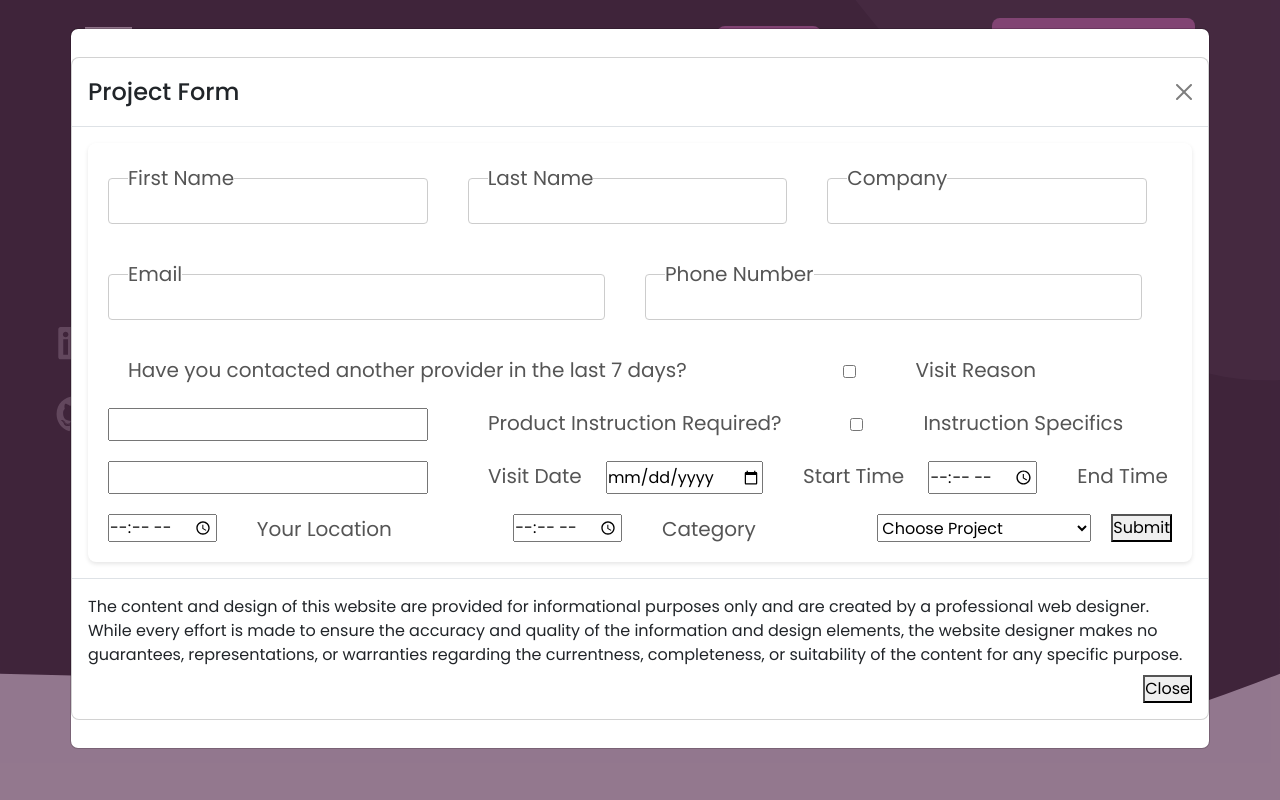
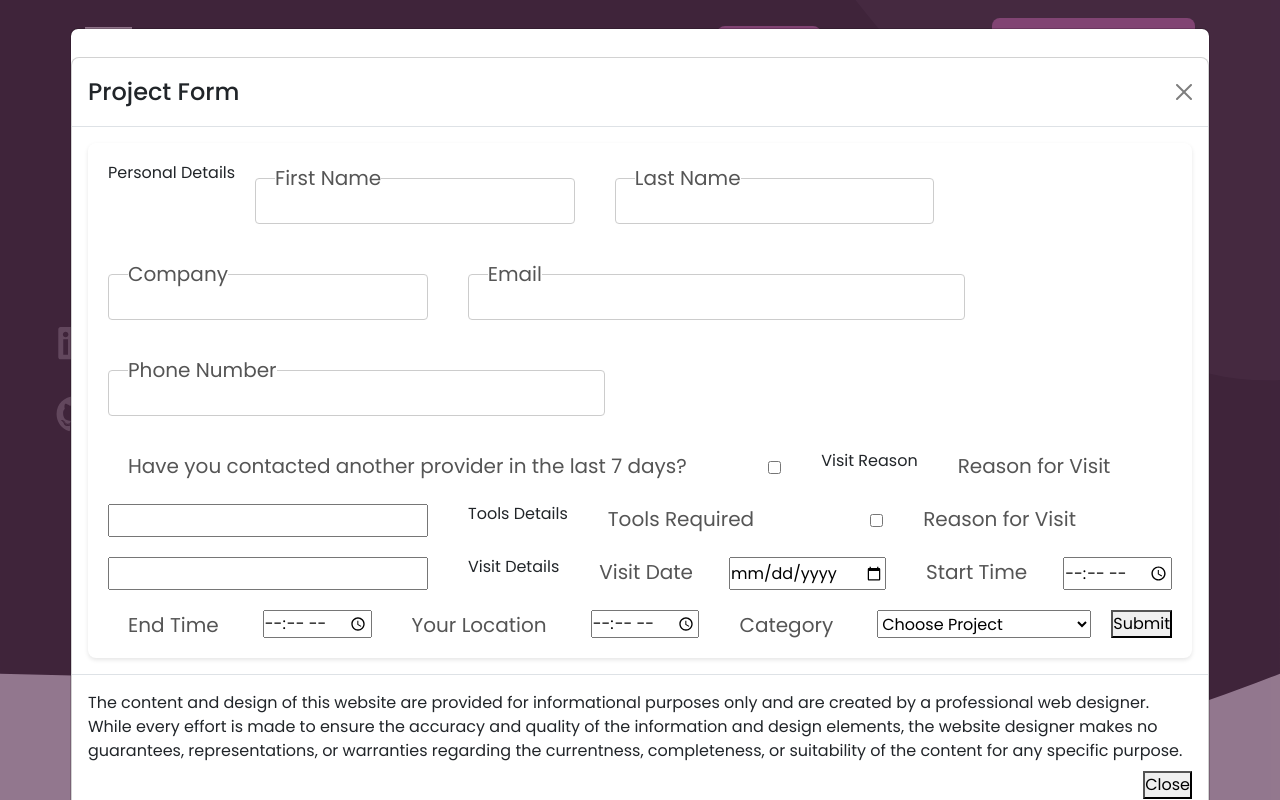
Before and after one commit to tektechnologies/craigbarkley, a React (Create React App) app: page / in a window 1280 px wide. Both pictures are taken after a click on the element "New Project Request". Shown: the top 800 px of the page. Built offline with nearby package versions, Linux system fonts and the light colour scheme.

Commit message:
update naming add h2s

```diff
--- a/src/components/SelectedProjectForm/SelectedProjectForm.js
+++ b/src/components/SelectedProjectForm/SelectedProjectForm.js
@@ -45,14 +45,11 @@ const SelectedProjectForm = (props) => {
 
         <Modal.Body>
           <div className="form-container">
-
             <form onSubmit={handleSubmit(onSubmit)}>
-
+              <h2>Personal Details</h2>
               <div class="label-input-group three-col">
-
                 <label htmlFor="firstName">First Name</label>
                 <input type="text" id="firstName" {...register("firstName")} />
-
               </div>
               <div class="label-input-group three-col">
                 <label htmlFor="lastName">Last Name</label>
@@ -66,7 +63,6 @@ const SelectedProjectForm = (props) => {
                   {...register("companyName")}
                 />
               </div>
-
 
               <div class="label-input-group">
                 <label htmlFor="emailAddress">Email</label>
@@ -95,7 +91,8 @@ const SelectedProjectForm = (props) => {
 
               <hr />
 
-              <label htmlFor="visitReason">Visit Reason</label>
+              <h2>Visit Reason</h2>
+              <label htmlFor="visitReason">Reason for Visit</label>
               <input
                 type="textarea"
                 id="visitReason"
@@ -103,19 +100,15 @@ const SelectedProjectForm = (props) => {
               />
 
               <hr />
-
-              <label htmlFor="instructionRequired">
-                Product Instruction Required?
-              </label>
+              <h2>Tools Details</h2>
+              <label htmlFor="toolsRequired">Tools Required</label>
               <input
                 type="checkbox"
-                id="instructionRequired"
-                {...register("instructionRequired")}
+                id="toolsRequired"
+                {...register("toolsRequired")}
               />
 
-              <hr />
-
-              <label htmlFor="instructWhat">Instruction Specifics</label>
+              <label htmlFor="instructWhat">Reason for Visit</label>
               <input
                 type="textarea"
                 id="instructWhat"
@@ -123,7 +116,7 @@ const SelectedProjectForm = (props) => {
               />
 
               <hr />
-
+              <h2>Visit Details</h2>
               <label htmlFor="visitDate">Visit Date</label>
               <input type="date" id="visitDate" {...register("visitDate")} />
 
@@ -158,7 +151,6 @@ const SelectedProjectForm = (props) => {
 
               <button>Submit</button>
             </form>
-
           </div>
           <DevTool control={control} />
         </Modal.Body>
```
Lines whose indentation alone changed are shown as unchanged.
